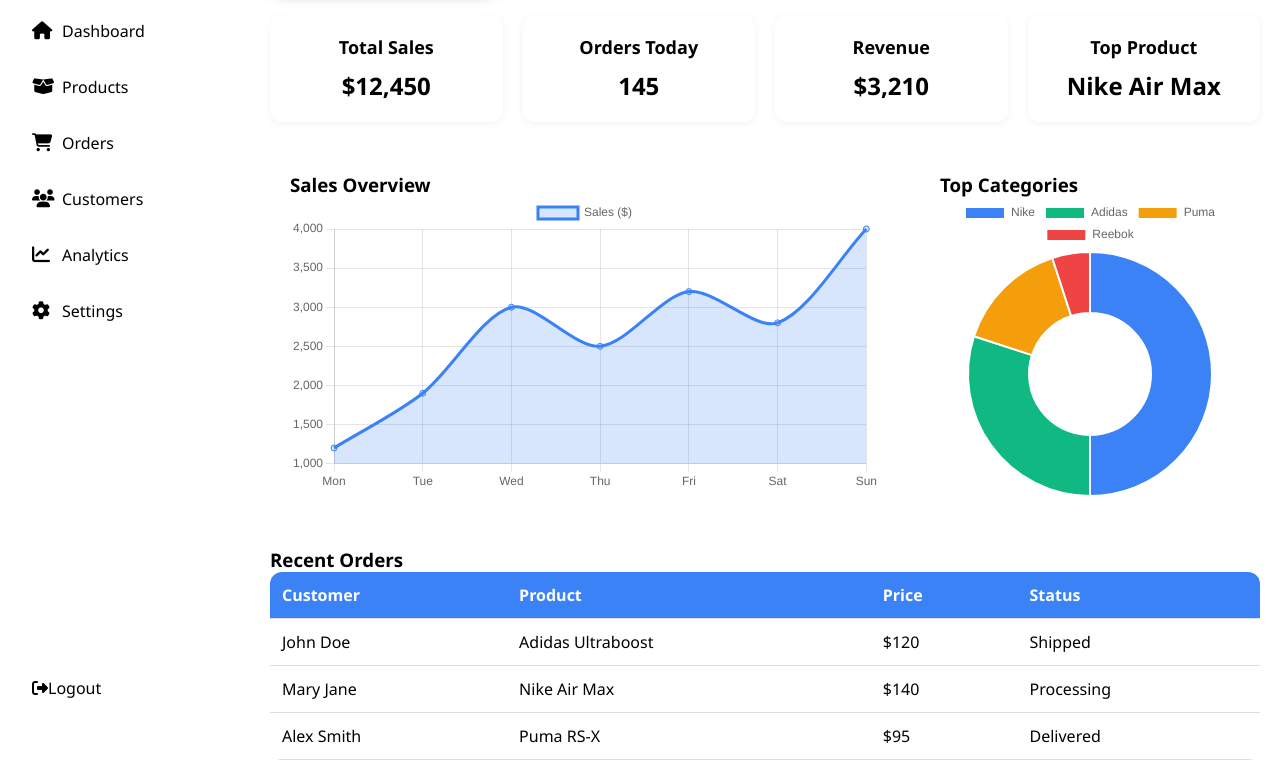
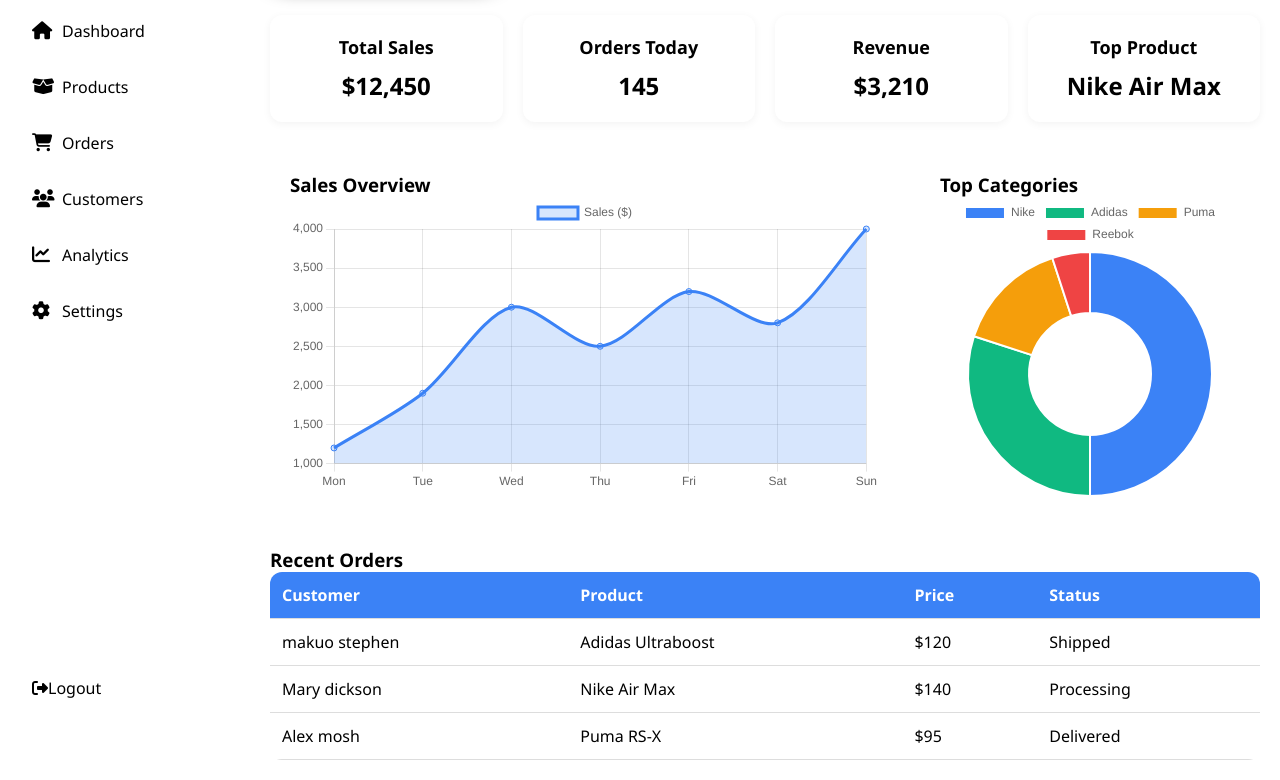
Before and after one commit to Kaida-19/admindashboard, a plain HTML site: page index.html in a window 1280 px wide. Shown: the part 69-849 px from the top of the page. Drawn offline with nearby package versions, Linux system fonts and the light colour scheme.

Commit message:
Update index.html

```diff
--- a/index.html
+++ b/index.html
@@ -405,19 +405,19 @@
           </thead>
           <tbody>
             <tr>
-              <td>John Doe</td>
+              <td>makuo stephen</td>
               <td>Adidas Ultraboost</td>
               <td>$120</td>
               <td>Shipped</td>
             </tr>
             <tr>
-              <td>Mary Jane</td>
+              <td>Mary dickson</td>
               <td>Nike Air Max</td>
               <td>$140</td>
               <td>Processing</td>
             </tr>
             <tr>
-              <td>Alex Smith</td>
+              <td>Alex mosh</td>
               <td>Puma RS-X</td>
               <td>$95</td>
               <td>Delivered</td>
```
